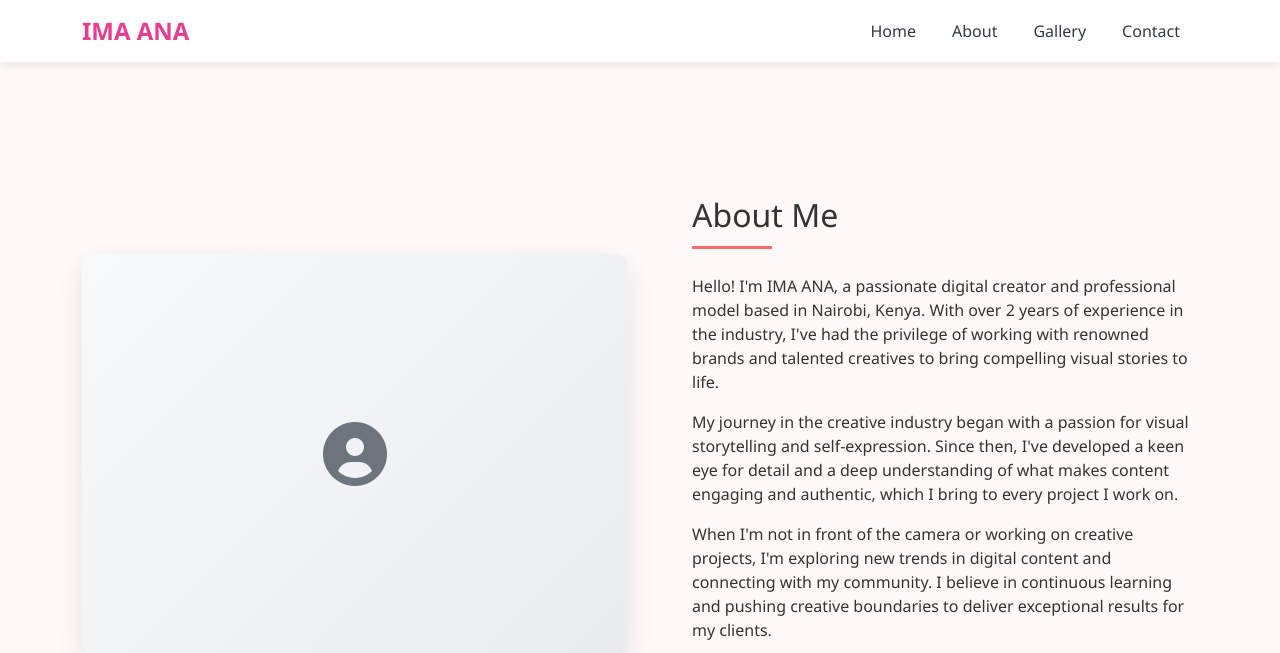
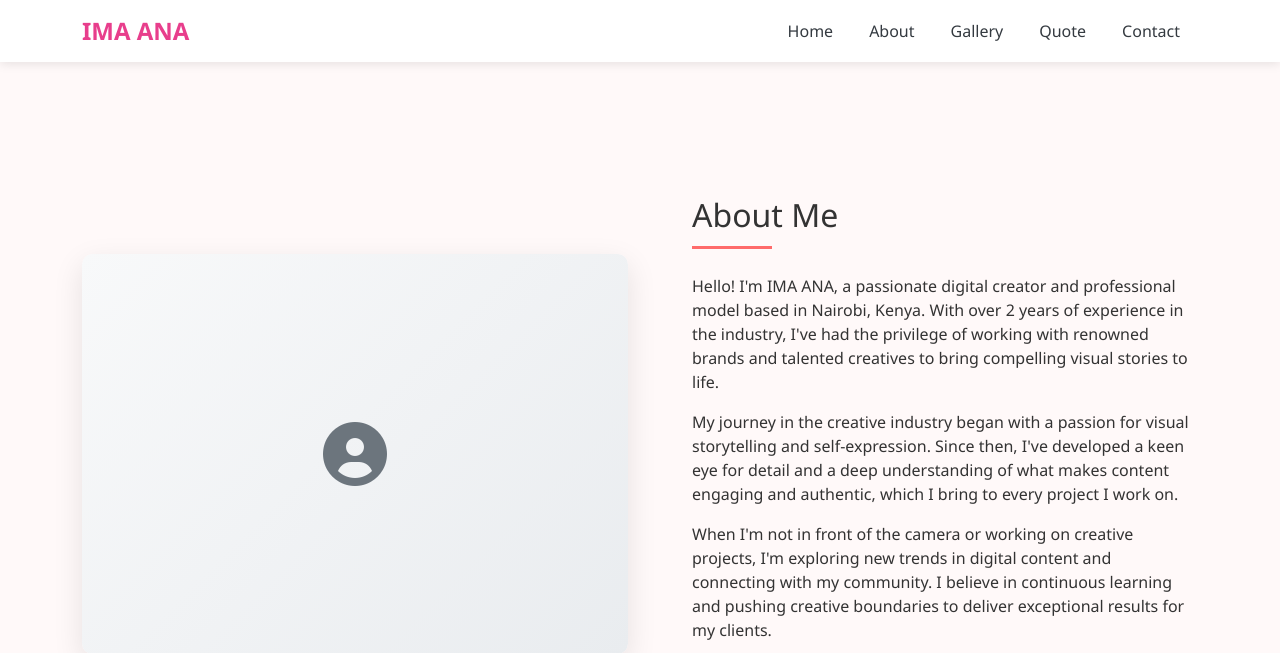
Before and after one commit to kb-diplo/Imaana-PP, a Django app: page /about/ in a window 1280 px wide. Shown: the top 653 px of the page. Run offline with Django 5.2, Linux system fonts and the light colour scheme; data that the repository does not hold is empty.

Commit message:
Update navigation to use Quote instead of Packages in main nav and footer

```diff
--- a/templates/base/base.html
+++ b/templates/base/base.html
@@ -39,6 +39,9 @@
                     </li>
                     <li class="nav-item">
                         <a class="nav-link" href="{% url 'home' %}#gallery">Gallery</a>
+                    </li>
+                    <li class="nav-item">
+                        <a class="nav-link" href="{% url 'packages' %}">Quote</a>
                     </li>
                     <li class="nav-item">
                         <a class="nav-link" href="{% url 'contact' %}">Contact</a>
@@ -85,6 +88,7 @@
                             <li><a href="{% url 'home' %}" class="footer-link">Home</a></li>
                             <li><a href="{% url 'about' %}" class="footer-link">About</a></li>
                             <li><a href="{% url 'home' %}#gallery" class="footer-link">Gallery</a></li>
+                            <li><a href="{% url 'packages' %}" class="footer-link">Quote</a></li>
                             <li><a href="{% url 'contact' %}" class="footer-link">Contact</a></li>
                         </ul>
                     </div>
@@ -146,7 +150,7 @@
                 <div class="row align-items-center">
                     <div class="col-md-6 text-center text-md-start">
                         <p class="mb-0 text-light">
-                            &copy; 2024 IMA ANA. All rights reserved.
+                            &copy; 2025 IMA ANA. All rights reserved.
                         </p>
                     </div>
                     <div class="col-md-6 text-center text-md-end">
```
